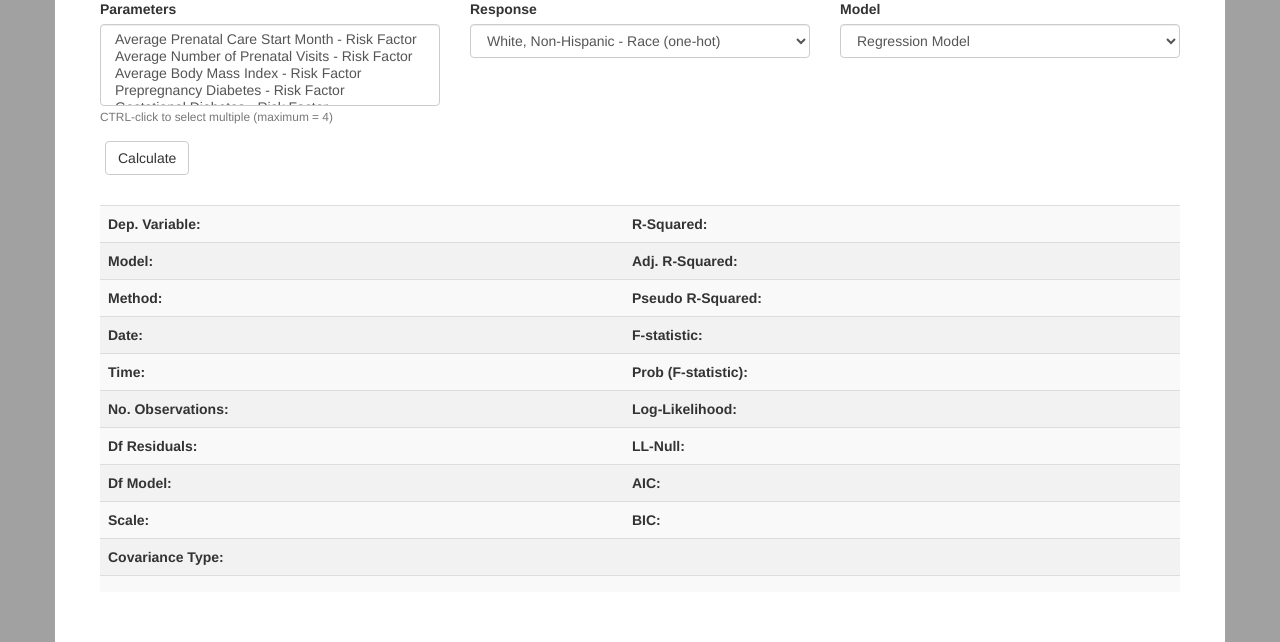
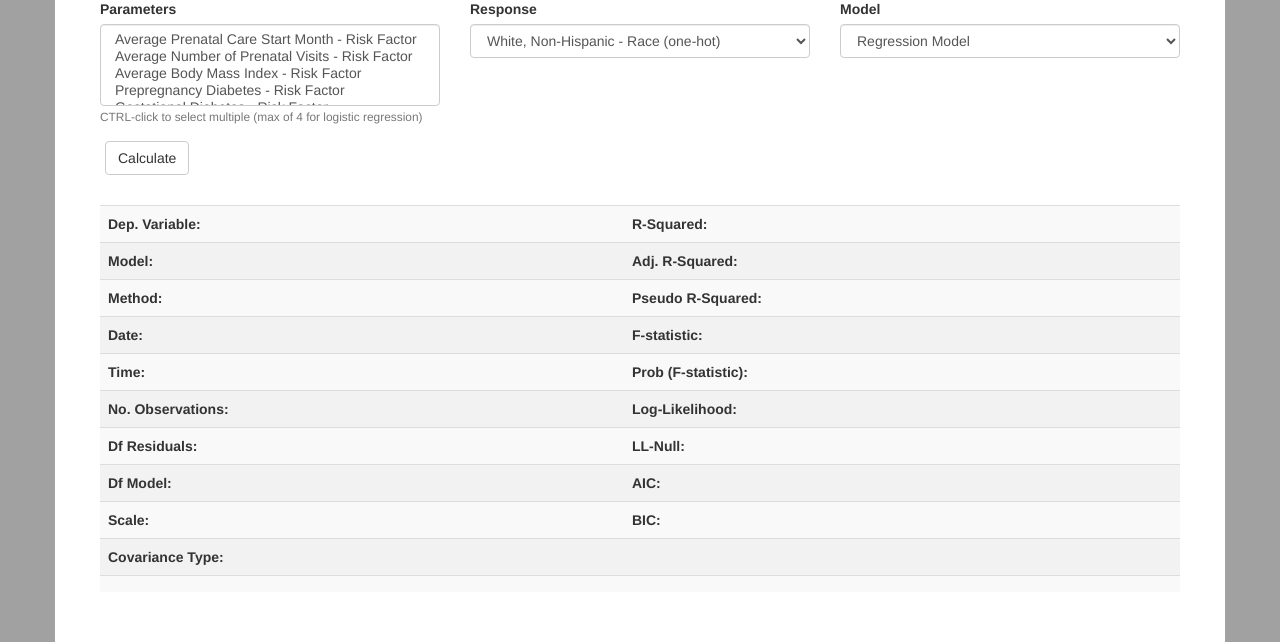
Before and after one commit to smjedael/maternal_healthcare, a Flask app: page /regr-matmortality/ in a window 1280 px wide. Shown: the part 315-957 px from the top of the page. Run offline with Flask 2, Linux system fonts and the light colour scheme; parts of the project's set-up code (start-up, migrations or seed data) failed here and were passed over; some libraries are stand-ins or nearby versions.

```diff
--- a/templates/regr-matmortality.html
+++ b/templates/regr-matmortality.html
@@ -109,7 +109,7 @@
                             <option value="don_all_other_count">DON: All Other - Mortality</option>
                             <option value="total_maternal_deaths">Total Maternal Deaths - Mortality</option>
                         </select>
-                        <small id="parameterHelp" class="form-text text-muted">CTRL-click to select multiple (maximum = 4)</small>
+                        <small id="parameterHelp" class="form-text text-muted">CTRL-click to select multiple (max of 4 for logistic regression)</small>
                     </div>
                     <div class="form-group col-sm-12 col-md-4">
                         <label for="response">Response</label>
```
Also changed, not shown: 1 other file.
